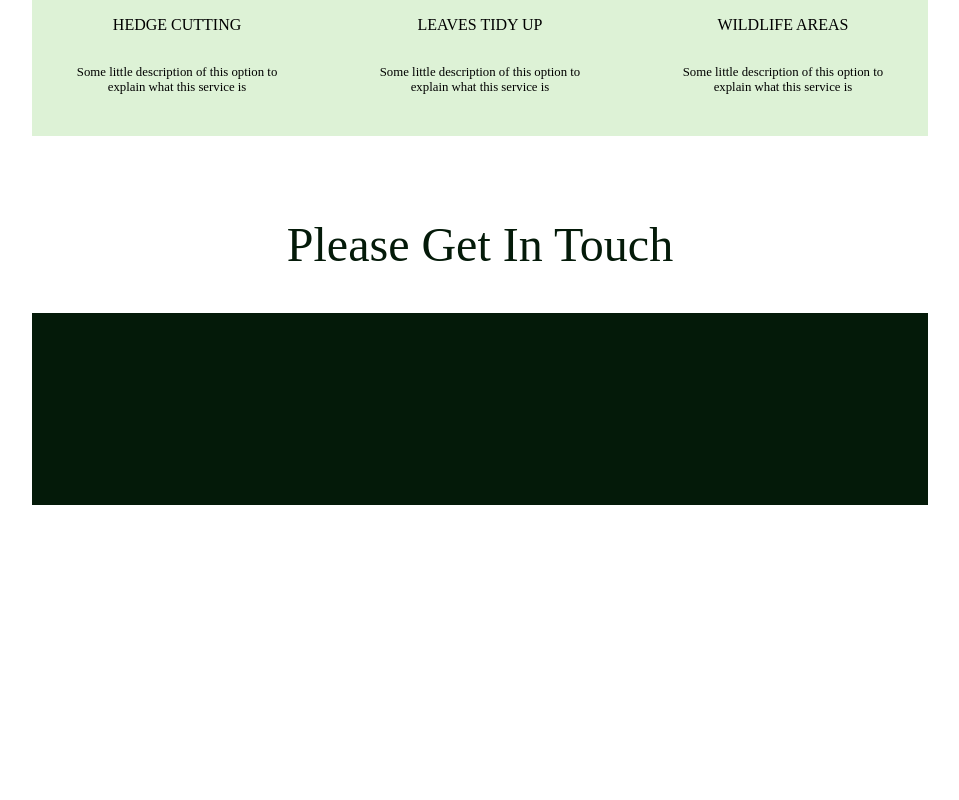
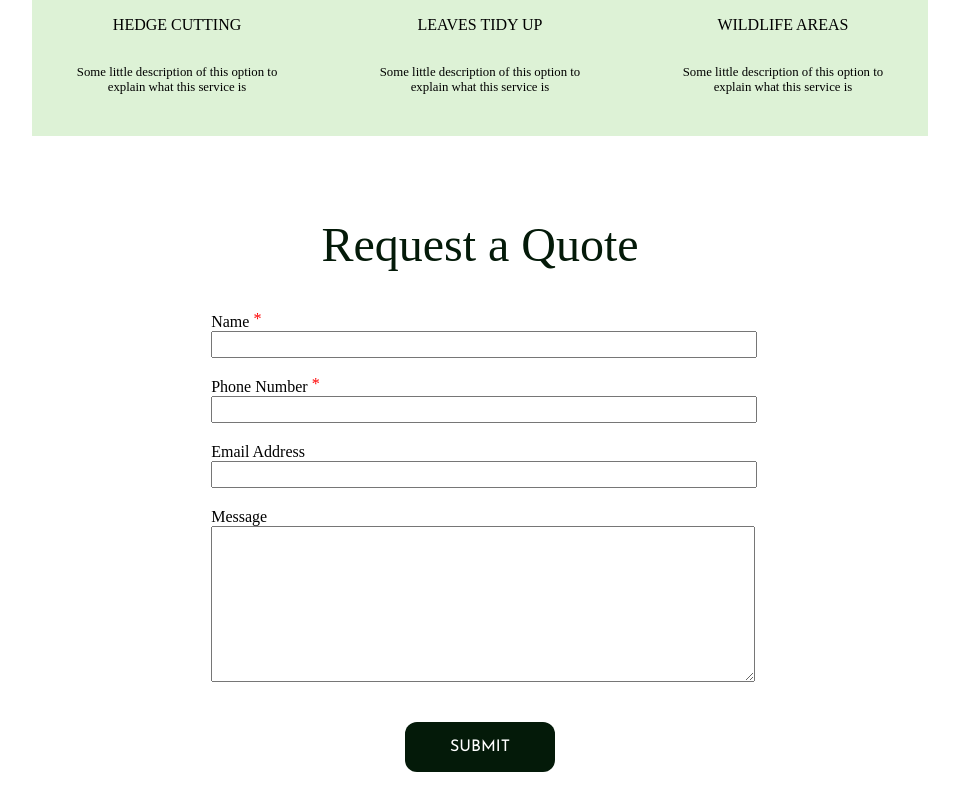
Before and after one commit to CMF-Garden-services/cmfgardenservices, a React (Create React App) app: page / in a window 1280 px wide. Shown: the part 2480-3280 px from the top of the page, without its empty margins (160-1119 px from the left). Before the commit the page ends 2985 px from the top, so only its background shows below. Built offline with nearby package versions, Linux system fonts and the light colour scheme; a web font is replaced by a local one.

Commit message:
quote section

```diff
--- a/src/App.js
+++ b/src/App.js
@@ -4,6 +4,7 @@ import Home from './components/03_sections/01_home/Home';
 import About from './components/03_sections/02_about/About'
 import Locations from './components/03_sections/03_locations/Locations';
 import Services from './components/03_sections/04_services/Services';
+import Quote from './components/03_sections/05_quote/Quote';
 import Footer from './components/03_sections/05_footer/Footer'
 
 function App() {
@@ -15,6 +16,7 @@ function App() {
           <About />
           <Locations />
           <Services />
+          <Quote />
           <Footer />
     </div>
   );
--- a/src/components/01_constants/GeneralStyles.js
+++ b/src/components/01_constants/GeneralStyles.js
@@ -35,4 +35,36 @@ const GeneralTitle = styled.div`
     }
 `
 
-export { GeneralWrapper, GeneralTitle }
+const GeneralButton = styled.button`
+    width: 200px;
+    height: 60px;
+    background-color: ${darkgreen};
+    border-radius: 12px;
+    border: none;
+    color: white;
+    font-family: "Josefin Sans", sans-serif;
+    font-size: 1rem;
+    box-shadow: black 0 0 20px;
+    @media (max-width: 800px) {
+        font-size: 0.8rem;
+        width: 180px;
+        height: 40px;
+        border-radius: 10px;
+    }
+    @media (max-width: 500px) {
+        font-size: 0.6rem;
+        width: 110px;
+        height: 35px;
+        border-radius: 5px;
+        box-shadow: black 0 0 5px;
+    }
+    &:hover {
+        color: lightgray;
+        cursor: pointer;
+    }
+    &:active {
+        transform: translate(1px, 1px);
+    }
+`
+
+export { GeneralWrapper, GeneralTitle, GeneralButton }
--- a/src/components/03_sections/01_home/HomeStyle.js
+++ b/src/components/03_sections/01_home/HomeStyle.js
@@ -1,4 +1,5 @@
 import styled from "styled-components"
+import { GeneralWrapper, GeneralButton } from "../../01_constants/GeneralStyles"
 import { sizes } from "../../01_constants/Sizes"
 import { colors } from "../../01_constants/Colors"
 
@@ -74,37 +75,7 @@ const MottoText = styled.div`
     }
 `
 
-const Button = styled.button`
-    width: 200px;
-    height: 60px;
-    background-color: ${darkgreen};
-    border-radius: 12px;
-    border: none;
-    color: white;
-    // font-weight: bold;
-    font-family: "Josefin Sans", sans-serif;
-    font-size: 1rem;
-    box-shadow: black 0 0 20px;
-    @media (max-width: 800px) {
-        font-size: 0.8rem;
-        width: 180px;
-        height: 40px;
-        border-radius: 10px;
-    }
-    @media (max-width: 500px) {
-        font-size: 0.6rem;
-        width: 110px;
-        height: 35px;
-        border-radius: 5px;
-        box-shadow: black 0 0 5px;
-    }
-    &:hover {
-        color: lightgray;
-        cursor: pointer;
-    }
-    &:active {
-        transform: translate(1px, 1px);
-    }
+const Button = styled(GeneralButton)`
 `
 
 const HashtagAbout = styled.div`
--- a/src/components/03_sections/05_quote/Quote.js
+++ b/src/components/03_sections/05_quote/Quote.js
@@ -1,4 +1,4 @@
-import { Wrapper, HashTagQuote, Title, Form, Label, Input, TextArea } from "./QuoteStyle"
+import { Wrapper, HashTagQuote, Title, Form, Label, LabelStar, Input, TextArea, Button  } from "./QuoteStyle"
 
 const Quote = () => {
     return (
@@ -7,15 +7,16 @@ const Quote = () => {
             <Title>
                 Request a Quote
             </Title>
-            <Form>
-                <Label htmlFor="name">Name</Label>
+            <Form action="https://formsubmit.co/vikhulei@gmail.com" method="POST">
+                <LabelStar htmlFor="name">Name</LabelStar>
                 <Input type="text" id="name" />
-                <Label htmlFor="phone">Phone Number</Label>
+                <LabelStar htmlFor="phone">Phone Number</LabelStar>
                 <Input type="phone" id="phone" />
                 <Label htmlFor="email">Email Address</Label>
-                <Input type="email" id="email" />
+                <Input type="email" id="email" className="noStar"/>
                 <Label htmlFor="message">Message</Label>
                 <TextArea type="textarea" id="message" />
+            <Button>SUBMIT</Button>
             </Form>
         </Wrapper>
     )
--- a/src/components/03_sections/05_quote/QuoteStyle.js
+++ b/src/components/03_sections/05_quote/QuoteStyle.js
@@ -1,5 +1,5 @@
-import styled from "style-components"
-import { GeneralWrapper, GeneralTitle } from "../../01_constants/GeneralStyles"
+import styled from "styled-components"
+import { GeneralWrapper, GeneralTitle, GeneralButton } from "../../01_constants/GeneralStyles"
 import { sizes } from "../../01_constants/Sizes"
 
 const { wrappermargintoptablet } = sizes
@@ -18,21 +18,63 @@ const HashTagQuote = styled.div`
 const Title = styled(GeneralTitle)`
 `
 
-const Form = styled.form`
-    width: 100%;
+const Form = styled.form `
+    width: 60%;
+    margin: 0 auto;
+    @media(max-width: 800px) {
+        width: 90%;
+    }
+`
+
+const Label = styled.label `
+@media(max-width: 800px) {
+    font-size: 0.8rem;
+}
+`
+
+const LabelStar = styled(Label)`
+&::after {
+    content: " *";
+    position: relative;
+    top: -3px;
+    color: red;
+    font-size: 1rem;
+}
 
 `
 
-const Label = styled.label`
-    display: inline-block;
+const Input = styled.input `
+    display: block;
+    width: 100%;
+    height: 1.3rem;
+    margin-bottom: 20px;
 `
 
-const Input = styled.input`
-
+const TextArea = styled.textarea `
+    display: block;
+    width: 100%;
+    height: 150px;
+    resize: vertical;
 `
 
-const TextArea = styled.textarea`
-
+const Button = styled(GeneralButton)`
+    position: relative;
+    left: 50%;
+    transform: translate(-50%);
+    margin-top: ${wrappermargintoptablet};
+    box-shadow: none;
+    width: 150px;
+    height: 50px;
+    @media (max-width: 800px) {
+        font-size: 0.8rem;
+        width: 180px;
+        height: 40px;
+        border-radius: 10px;
+    }
+    &:active {
+        transform: translate(-48%, 2px);
+    }
 `
 
-export { Wrapper, HashTagQuote, Title, Form, Label, Input, TextArea }
+
+export { Wrapper, HashTagQuote, Title, Form, Label, LabelStar, Input, TextArea, Button }
```
